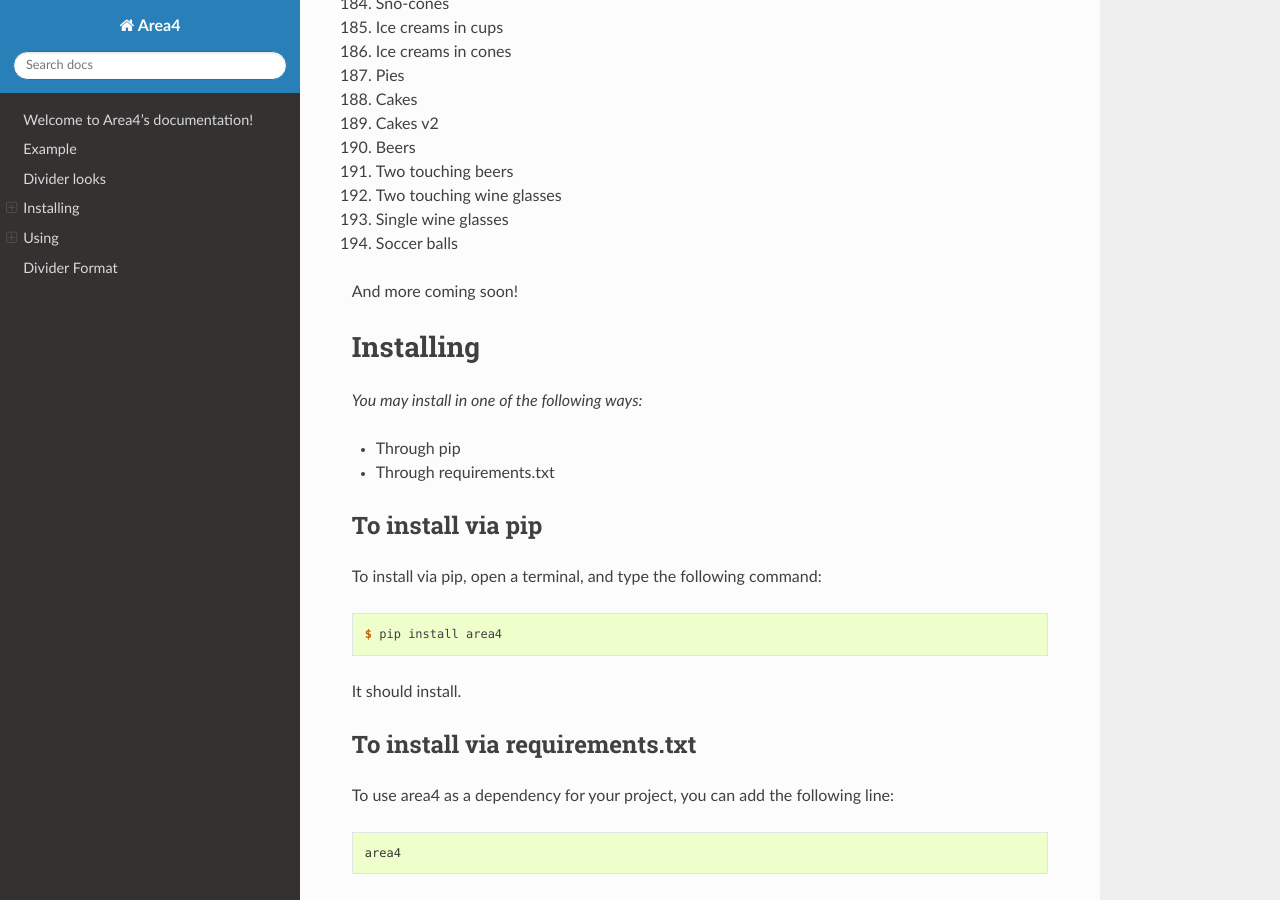
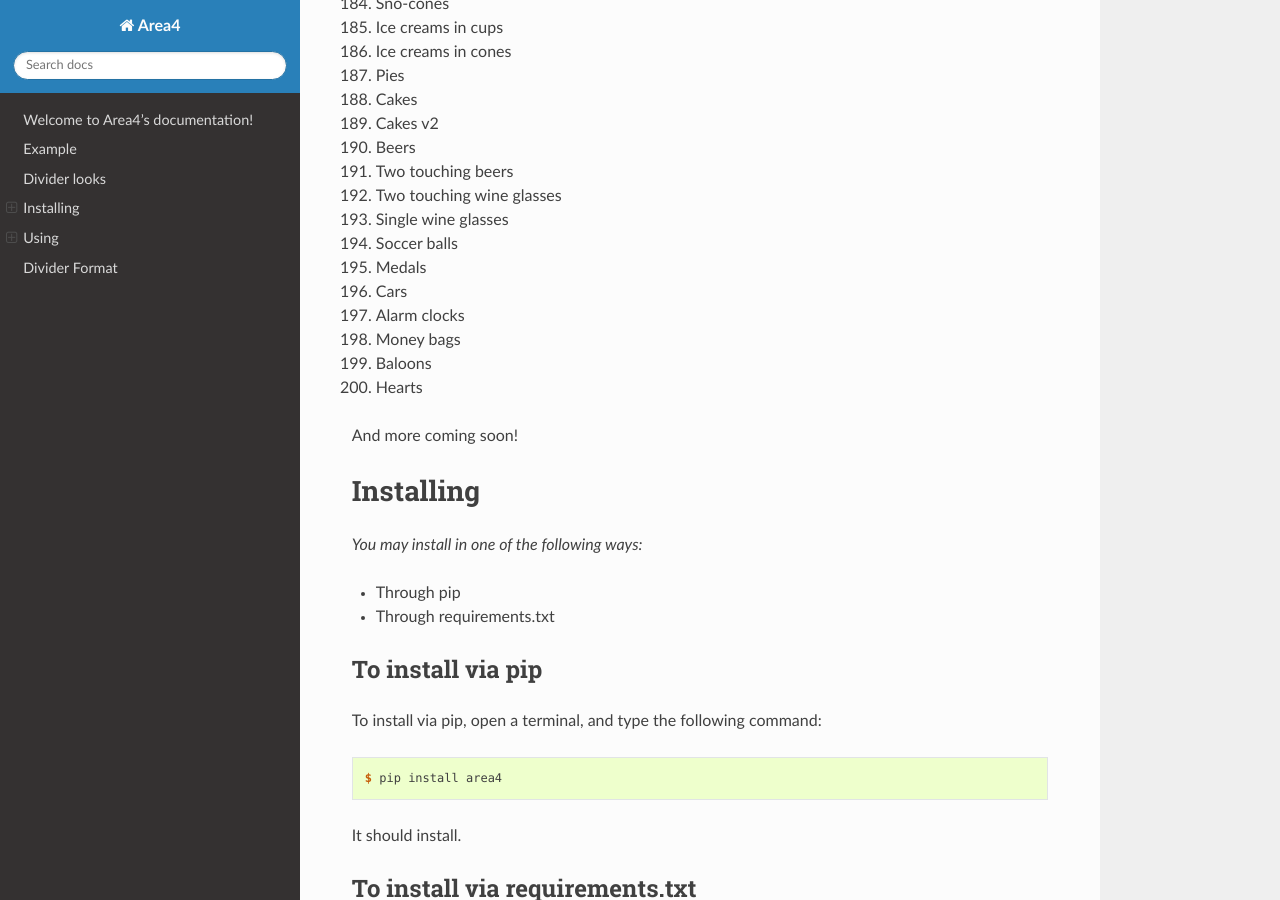
Before and after one commit to area4lib/area4, a Sphinx documentation site: the page built from docs/index.rst, in a window 1280 px wide and 900 px high, scrolled down 5091 px. Built offline with Sphinx 7.4.7 and the Read the Docs theme 2.0.0, drawn with Linux system fonts in a browser that asks for light colours.

Commit message:
finished updating docs!

```diff
--- a/docs/index.rst
+++ b/docs/index.rst
@@ -245,6 +245,12 @@ Divider looks
 192. Two touching wine glasses
 193. Single wine glasses
 194. Soccer balls
+195. Medals
+196. Cars
+197. Alarm clocks
+198. Money bags
+199. Baloons
+200. Hearts
 
 
 
```
Also changed, not shown: 2 other files.
